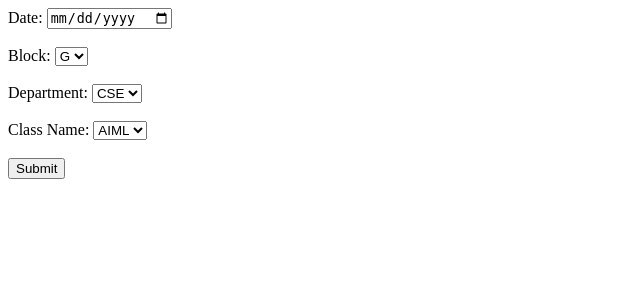
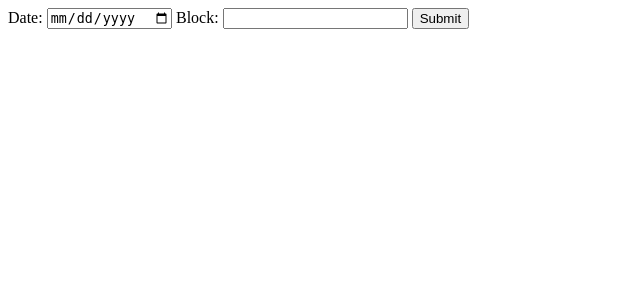
Before and after one commit to Abbilaash/CLAY_2837_NexTech, a Flask app: page / in a window 1280 px wide. Shown: the top 300 px of the page, without its empty margins (0-640 px from the left). Run offline with Flask 3, Linux system fonts and the light colour scheme.

Commit message:
added login.html

```diff
--- a/templates/login.html
+++ b/templates/login.html
@@ -7,29 +7,13 @@
     <title>Login</title>
 </head>
 <body>
-    <form action="/dashboard" method="post">
+    <form action="/submit_login" method="post">
         <label for="date">Date:</label>
-        <input type="date" id="date" name="date" required><br><br>
-
+        <input type="date" id="date" name="date" required>
         <label for="block">Block:</label>
-        <select id="block" name="block">
-            <option value="G">G</option>
-            <!-- Add other block options if needed -->
-        </select><br><br>
-
-        <label for="department">Department:</label>
-        <select id="department" name="department">
-            <option value="CSE">CSE</option>
-            <!-- Add other department options if needed -->
-        </select><br><br>
-
-        <label for="class_name">Class Name:</label>
-        <select id="class_name" name="class_name">
-            <option value="AIML">AIML</option>
-            <!-- Add other class name options if needed -->
-        </select><br><br>
-
+        <input type="text" id="block" name="block" required>
         <button type="submit">Submit</button>
     </form>
+
 </body>
 </html>
```
